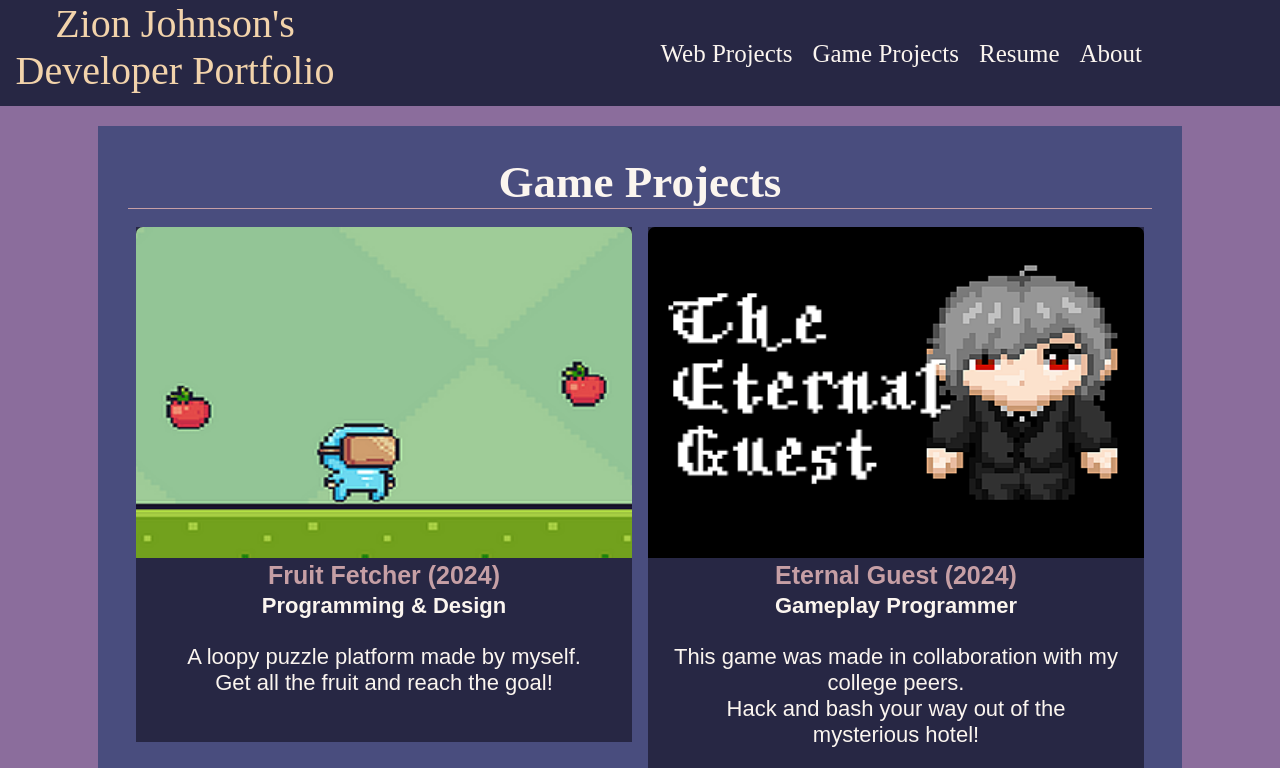
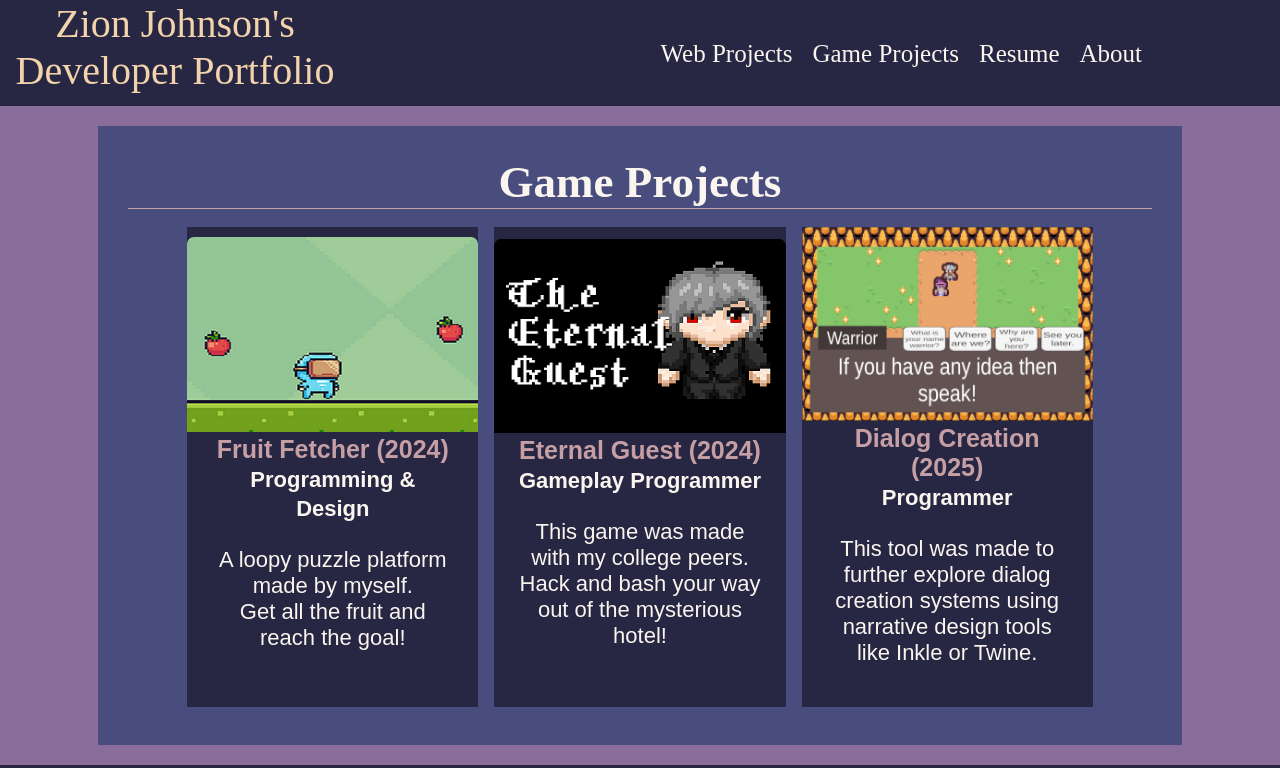
Before and after one commit to Waysidechimp/portfolio-site, a React (Vite) app: page /GameProjects in a window 1280 px wide. Shown: the top 768 px of the page. Built offline with nearby package versions, Linux system fonts and the light colour scheme.

Commit message:
Project CSS Adjustments

```diff
--- a/src/index.css
+++ b/src/index.css
@@ -50,6 +50,10 @@ a:hover {
     display: flex;
     margin: auto;
     justify-content: center;
+}
+
+.embed {
+    min-height: 1130px;
 }
 
 .content {
@@ -152,8 +156,8 @@ a:hover {
 .project {
     margin: 8px;
     padding: 24px;
-    width: calc(50% - 16px);
-    height: 100%;
+    width: calc(30% - 16px);
+    height: 480px;
     border: none;
     cursor: pointer;
     white-space: pre-line;
@@ -165,6 +169,7 @@ a:hover {
 
 .project-card-text {
     font-size: 22px;
+    overflow: hidden;
     color: #fbf5ef;
 }
 
--- a/src/pages/GameProjects.jsx
+++ b/src/pages/GameProjects.jsx
@@ -7,7 +7,7 @@ import DialogCreationIMG from '../assets/DialogCreation.png'
 
 const GameProjects = () => {
     const fruitFetchDesc = "A loopy puzzle platform made by myself.\nGet all the fruit and reach the goal!"
-    const eternalGuestDesc = "This game was made in collaboration with my college peers.\nHack and bash your way out of the mysterious hotel!"
+    const eternalGuestDesc = "This game was made with my college peers. Hack and bash your way out of the mysterious hotel!"
     const dialogCreationDesc = "This tool was made to further explore dialog creation systems using\nnarrative design tools like Inkle or Twine."
 
     return (
--- a/src/pages/WebProjects.jsx
+++ b/src/pages/WebProjects.jsx
@@ -1,12 +1,19 @@
 import Footer from '../components/Footer'
 import Header from '/src/components/Header.jsx'
+import Project from '../components/Project'
+import portfolioIMG from '../assets/PortfolioIMG.png'
 
 const WebProjects = () => {
+    const portWebDesc = `The website you're on right this very moment!`
+
     return (
         <div className='body'>
             <Header />
             <div className='content'>
                 <h2 className='section_header' >Web Projects</h2>
+                <div className='experience'>
+                    <Project projectTitle="Portfolio Website" projectYr="(2026)" projectRole="Programming & Design" projectDesc={portWebDesc} projectImg={portfolioIMG} />
+                </div>
             </div>
             <Footer />
         </div>
```
Also changed, not shown: src/assets/PortfolioIMG.png (added).
